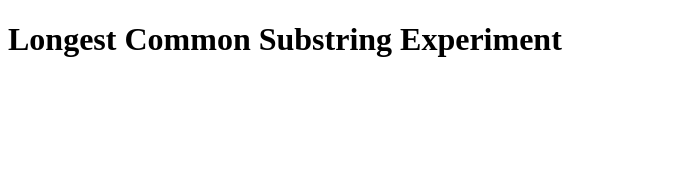
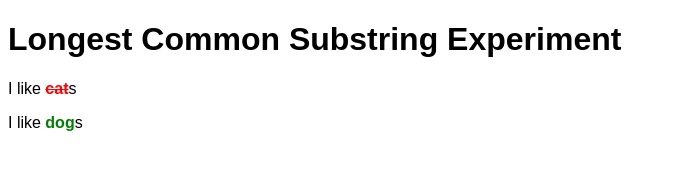
Before and after one commit to martiansnoop/lcs, a plain HTML site: page index.html in a window 1280 px wide. Shown: the whole page, without its empty margins (0-676 px from the left). Drawn offline with Linux system fonts and the light colour scheme.

Commit message:
Display strings on the page with added/removed in green/red

```diff
--- a/index.html
+++ b/index.html
@@ -3,6 +3,7 @@
     <head>
         <title>Longest Common Substring Experiment</title>
         <meta name="viewport" content="width=device-width, initial-scale=1">
+        <link rel="stylesheet" href="styles.css">
     </head>
     <body>
         <h1>Longest Common Substring Experiment</h1>
--- a/longestCommonSubstring.js
+++ b/longestCommonSubstring.js
@@ -1,3 +1,24 @@
+
+display("I like cats", "I like dogs");
+
+function display(a, b) {
+    const container = document.querySelector("#container");
+
+    const common = findLongestCommonSubstring(a, b);
+
+    const processedA = process(a, common);
+    const domNodesA = makeDomNodes(processedA, "removed");
+    const pA = document.createElement("p");
+    domNodesA.forEach(node => pA.appendChild(node));
+    container.appendChild(pA);
+
+    const processedB = process(b, common);
+    const domNodesB = makeDomNodes(processedB, "added");
+    const pB = document.createElement("p");
+    domNodesB.forEach(node => pB.appendChild(node));
+    container.appendChild(pB);
+}
+
 
 function findLongestCommonSubstring(str1, str2) {
     const memo = [[]]; // todo memoize this code so we stop repeating work
@@ -17,13 +38,6 @@ function helper(arr1, arr2, i1, i2) {
     const result2 = helper(arr1, arr2, i1, i2 + 1);
     return result1.length > result2.length ? result1 : result2;
 }
-
-const a = "I like cats a lot";
-const b = "I like dogs a lot";
-const common = findLongestCommonSubstring(a, b);
-console.log(common)
-const processed = process(a, common);
-console.log(processed);
 
 // how might one then take this result and display it?
 // could iterate through the string and the common substring.
@@ -79,3 +93,17 @@ function process(str, common) {
     }
     return output;
 }
+
+function makeDomNodes(processed, accentClass) {
+    return processed
+        .map(part => {
+            if (part.type === "same") {
+                return document.createTextNode(part.content);
+            } else {
+                const newNode = document.createElement("span");
+                newNode.classList.add(accentClass);
+                newNode.textContent = part.content;
+                return newNode;
+            }
+        });
+}
--- /dev/null
+++ b/styles.css
@@ -0,0 +1,14 @@
+body {
+    font-family: sans-serif;
+}
+
+.removed {
+    color: red;
+    font-weight: bold;
+    text-decoration: line-through;
+}
+
+.added {
+    color: green;
+    font-weight: bold;
+}
```
